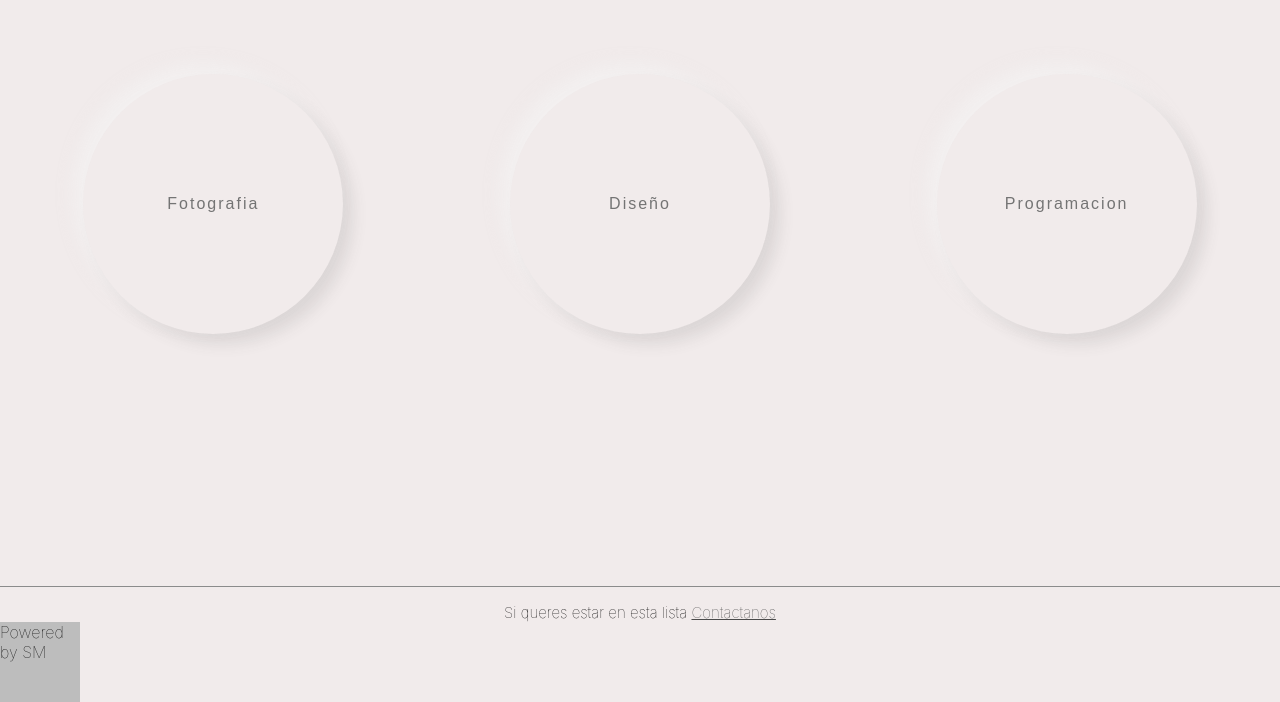
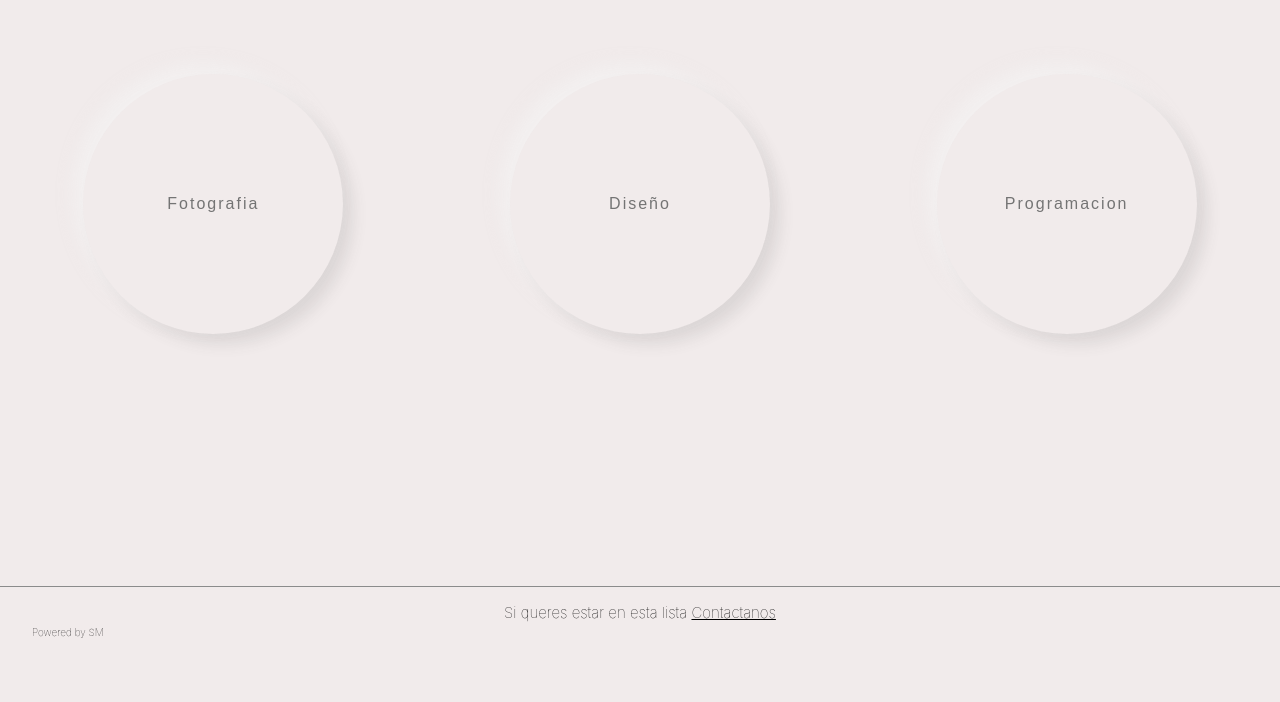
Before and after one commit to Silvina-web/Vecinas, a plain HTML site: page index.html in a window 1280 px wide. Shown: the part 199-901 px from the top of the page. After the commit the page ends 839 px from the top, so only its background shows below. Drawn offline with Linux system fonts and the light colour scheme.

Commit message:
integre git bush

```diff
--- a/estilo.scss
+++ b/estilo.scss
@@ -73,18 +73,23 @@ a {
    font-weight: 70;
    font-size: 15px;
  }
- a{
-   color: rgb(75, 75, 75);
+
+ .contactanos{
+   font-size: 15px;
+   text-decoration: underline;
+   padding-left: 0rem;
+   color: black;
+
+
  }
 
- h4{
-   width: 3rem;
-   height: 5rem;
-   background-color: rgb(189, 189, 189);
-   padding-right: 2rem;
+ a{
+  text-decoration: none;
+   padding-left: 2rem;
    font-family: -apple-system, BlinkMacSystemFont, 'Segoe UI', Roboto, Oxygen, Ubuntu, Cantarell, 'Open Sans', 'Helvetica Neue', sans-serif;
    font-weight: 100;
-   font-size: 1rem;
+   font-size: 10px;
+   color: black;
 
  }
 
--- a/index.html
+++ b/index.html
@@ -28,8 +28,9 @@
 
 
     <footer class="footer">
-       <h2>Si queres estar en esta lista <a href="../pages/contacto.html">Contactanos</a> </h2>
-      <h4> Powered by SM</h4>
+       <h2>Si queres estar en esta lista <a class="contactanos" href="../pages/contacto.html">Contactanos</a> </h2>
+
+      <a href="../mipagina">Powered by SM</a>
     </footer>
 
 
```
Also changed, not shown: estilo.css, 1 other file.
